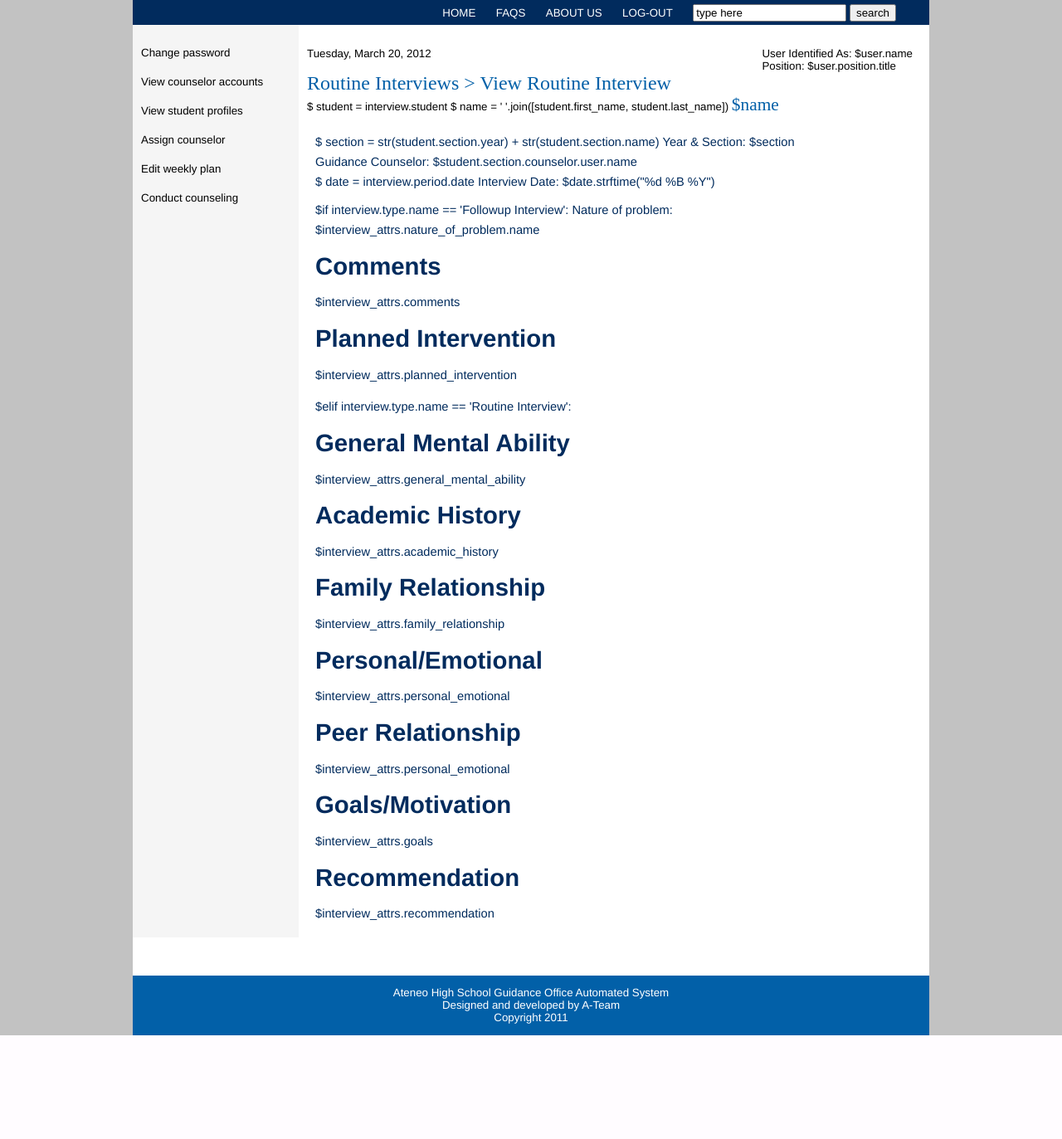
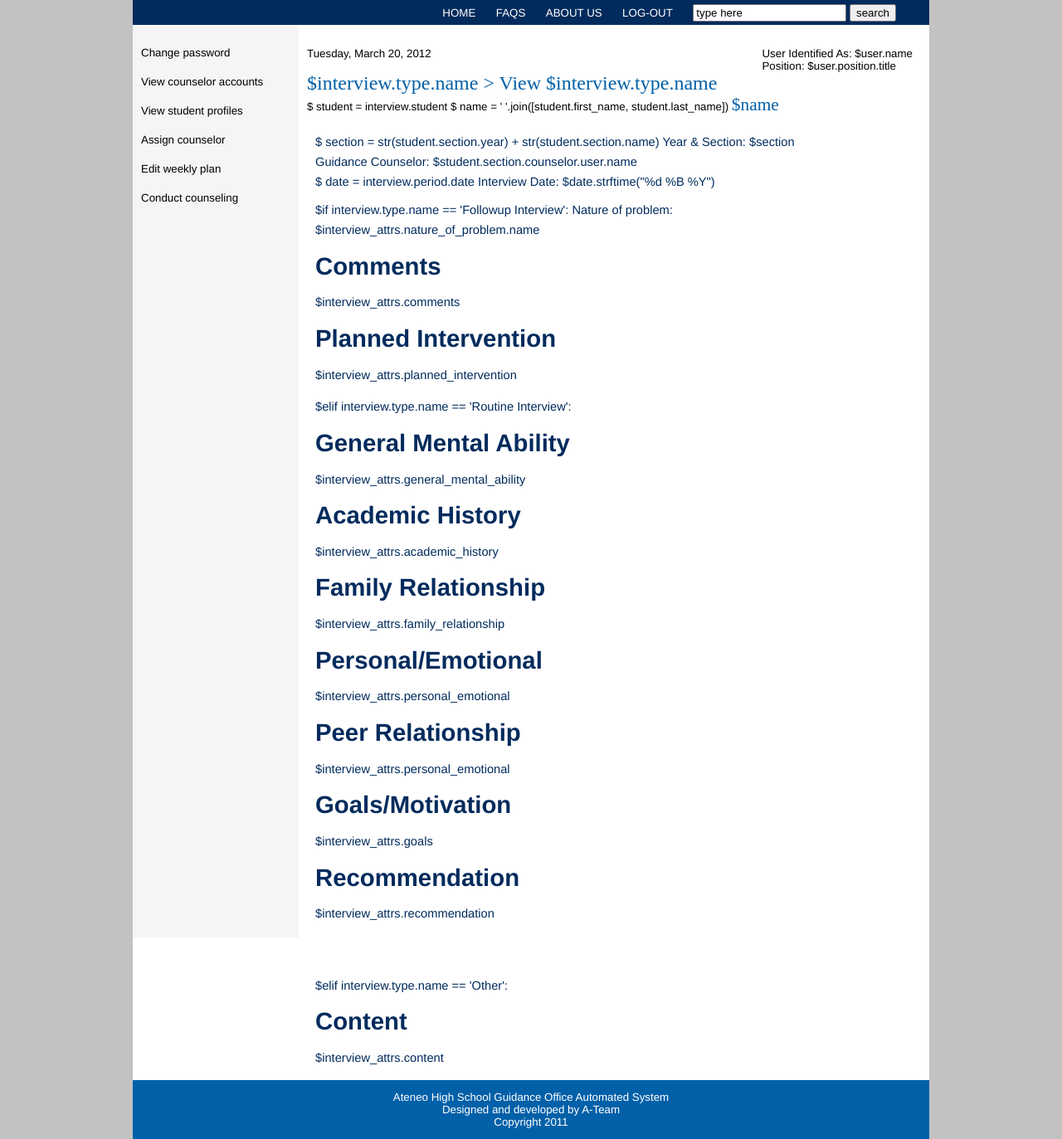
Before and after one commit to aronasorman/Guidance-Assistance-System, a Python web app: template templates/viewnotation.html in a window 1280 px wide. Shown: the part 161-1534 px from the top of the page at 83% size. Before the commit the page ends 1409 px from the top, so only its background shows below. Run offline with Jinja, Linux system fonts and the light colour scheme; the template is opened without the code that fills it, so the values that code supplies are empty.

Commit message:
created other interview  On branch master 	modified:   main.py 	modified:   model.py 	modified:   templates/viewnotation.html

```diff
--- a/model.py
+++ b/model.py
@@ -94,6 +94,12 @@ class FollowupInterview(Base):
 
     interview = relationship('Interview')
     nature_of_problem = relationship('NatureOfProblemType')
+
+class OtherInterview(Base):
+    __tablename__ = 'other_interviews'
+
+    id = Column(Integer, ForeignKey('interviews.id'), primary_key=True)
+    content = Column(Text)
 
 class NatureOfProblemType(Base):
     __tablename__ = 'nature_of_problem_types'
--- a/templates/viewnotation.html
+++ b/templates/viewnotation.html
@@ -22,10 +22,10 @@ $def with (user,interview,interview_attrs,str)
 
 	<div id= "nav">
 		<ul>
-			<li><a href="mainpage">home</a></li>
+			<li><a href="main">home</a></li>
 			<li><a href="#">faqs</a></li>
 			<li><a href="#">about us</a></li>
-			<li><a href="log-in">log-out</a></li>
+			<li><a href="/logout">log-out</a></li>
 			<li><a href="#">
 				<input type="text" size="20" name="text1" value="type here">
 				<input type="button" name="search" value="search">
@@ -65,9 +65,9 @@ $def with (user,interview,interview_attrs,str)
 		<!--edit title of page here-->
 
 			<div id="title">
-				<a href="viewstudent">Routine Interviews </a>
+				<a href="viewstudent">$interview.type.name </a>
 				<span id="arrow"> > </span>
-				<a href="edit_routine"> View Routine Interview</a>
+				<a href="edit_routine"> View $interview.type.name</a>
 				<br/>
 				$ student = interview.student
 				$ name = ' '.join([student.first_name, student.last_name])
@@ -136,6 +136,10 @@ $def with (user,interview,interview_attrs,str)
 					    <br>
 					      <br>
 
+					  $elif interview.type.name == 'Other':
+					  <h1><span id="categories">Content</span></h1>
+					  <p>$interview_attrs.content</span></h1>
+
 
 					</form>
 
```
Also changed, not shown: main.py (+17 -3 lines).
